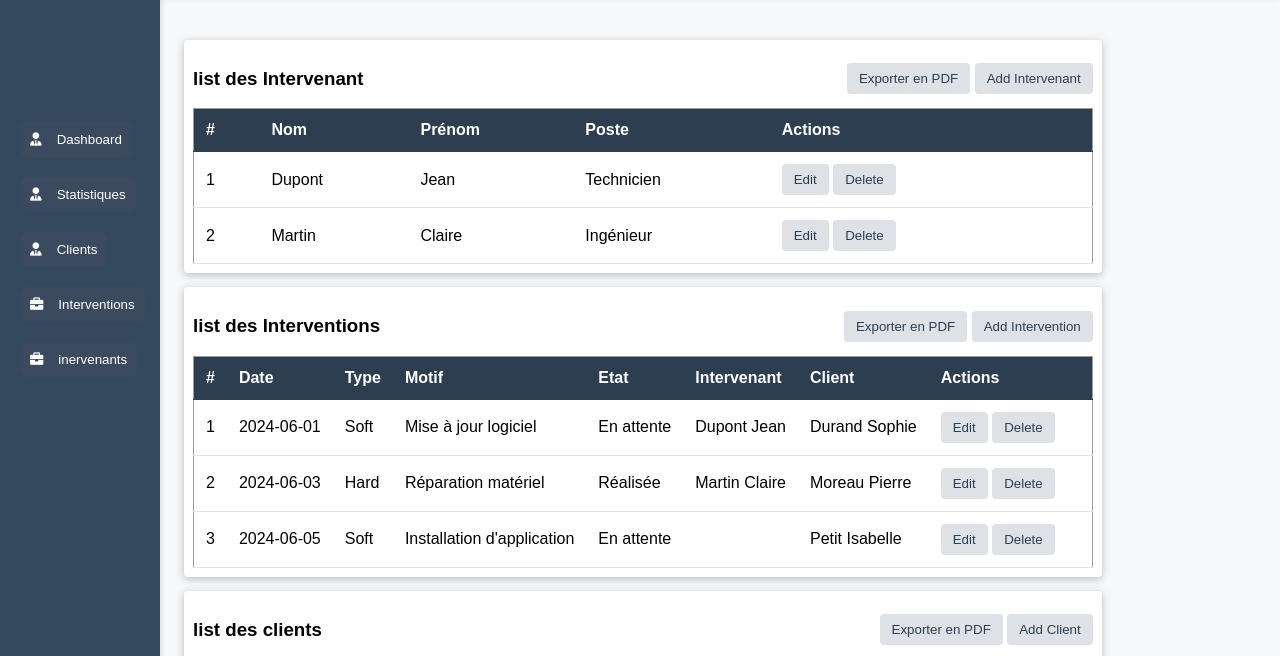
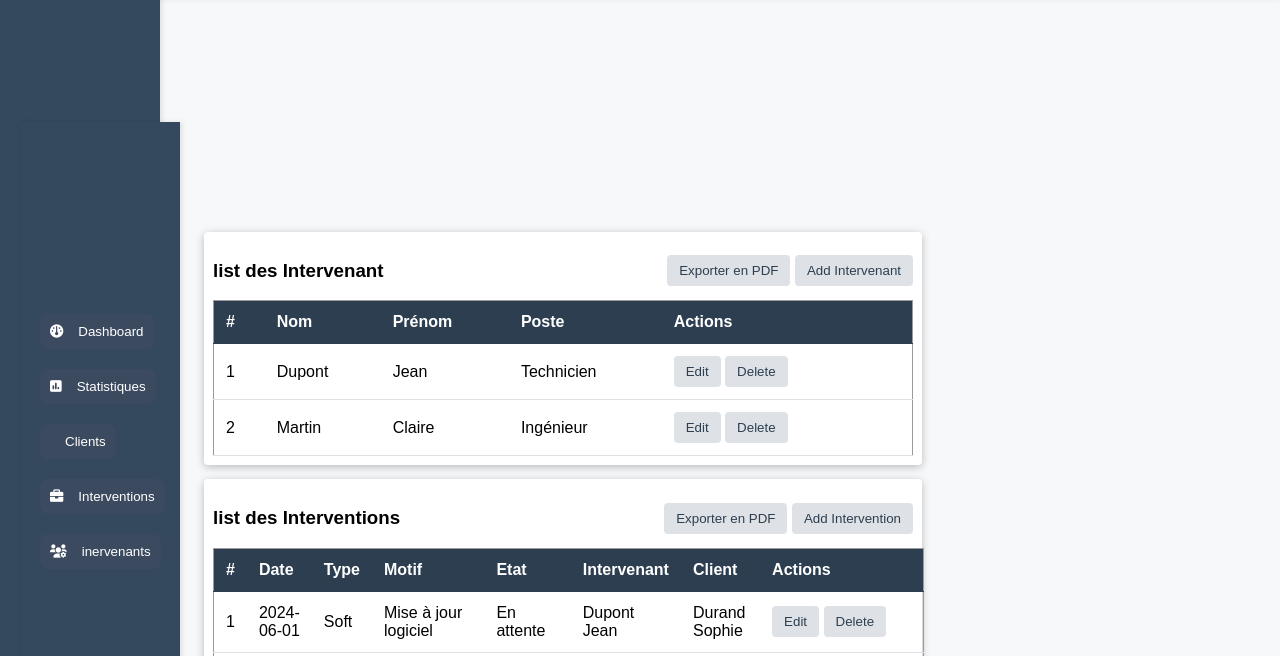
Before and after one commit to houssein-dev/Gestion_taches, a plain HTML site: page index.html in a window 1280 px wide. Shown: the part 70-726 px from the top of the page. Drawn offline with nearby package versions, Linux system fonts and the light colour scheme.

Commit message:
last update

```diff
--- a/index.html
+++ b/index.html
@@ -32,12 +32,13 @@
 
 <div class="content">
   <div class="sidebar">
-    <a href="/index.html"><button class="btn" onclick="toggleTable('all')"><i class="fas fa-user-tie"></i> Dashboard</button></a>
-    <a href="/dashboard/statistique.html">    <button class="btn"><i class="fas fa-user-tie"></i> Statistiques</button></a>
-    <a href="/dashboard/client.html"><button class="btn" ><i class="fas fa-user-tie"></i> Clients</button></a>
-    <a href="/dashboard/intervation.html"><button class="btn" ><i class="fas fa-briefcase"></i> Interventions</button></a>
-    <a href="/dashboard/intervenant.html"><button class="btn" ><i class="fas fa-briefcase"></i> inervenants</button></a>
-  </div>
+    <div class="sidebar">
+      <a href="/Gestion_taches/index.html"><button class="btn" onclick="toggleTable('all')"><i class="fa-solid fa-gauge"></i> Dashboard</button></a>
+      <a href="/Gestion_taches/dashboard/statistique.html">    <button class="btn"><i class="fa-solid fa-square-poll-vertical"></i> Statistiques</button></a>
+      <a href="/Gestion_taches/dashboard/client.html"><button class="btn" ><i class="fa-solid fa-users-rays"></i> Clients</button></a>
+      <a href="/Gestion_taches/dashboard/intervation.html"><button class="btn" ><i class="fas fa-briefcase"></i> Interventions</button></a>
+      <a href="/Gestion_taches/dashboard/intervenant.html"><button class="btn" ><i class="fa-solid fa-users-gear"></i> inervenants</button></a>
+    </div>
   <main>
 
 
```
